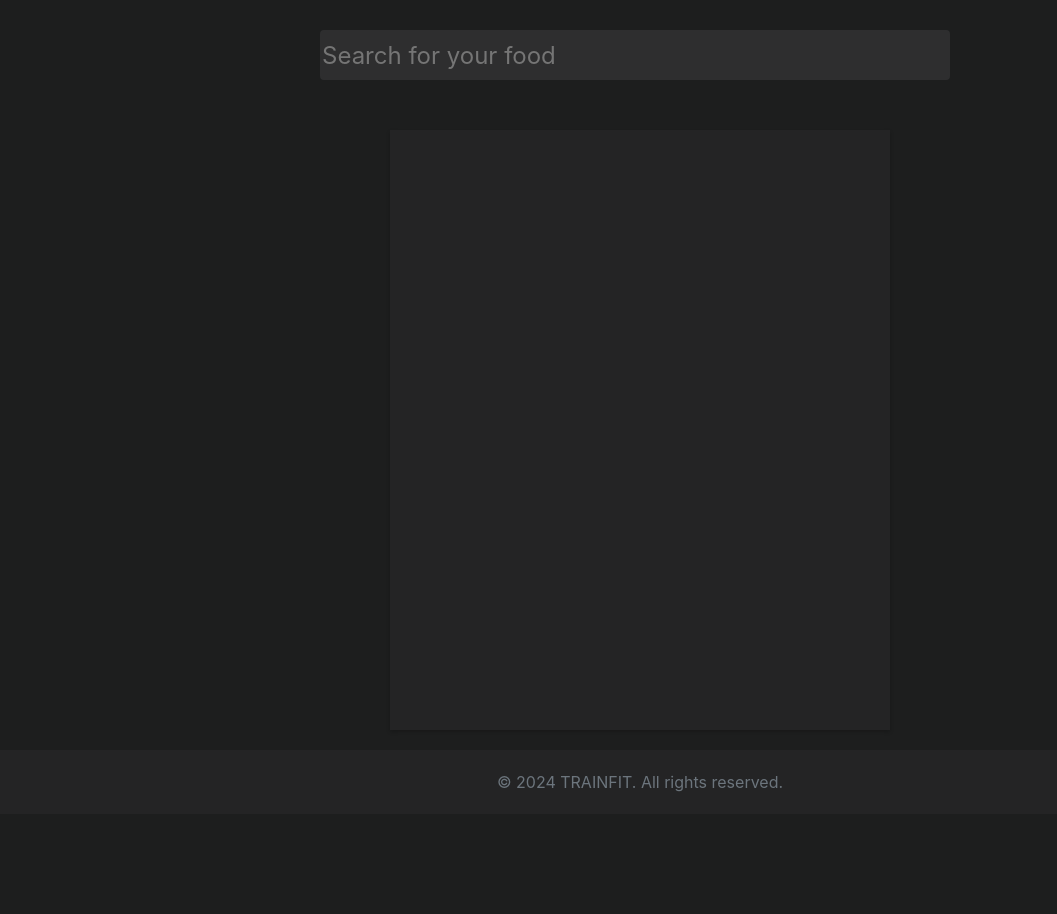
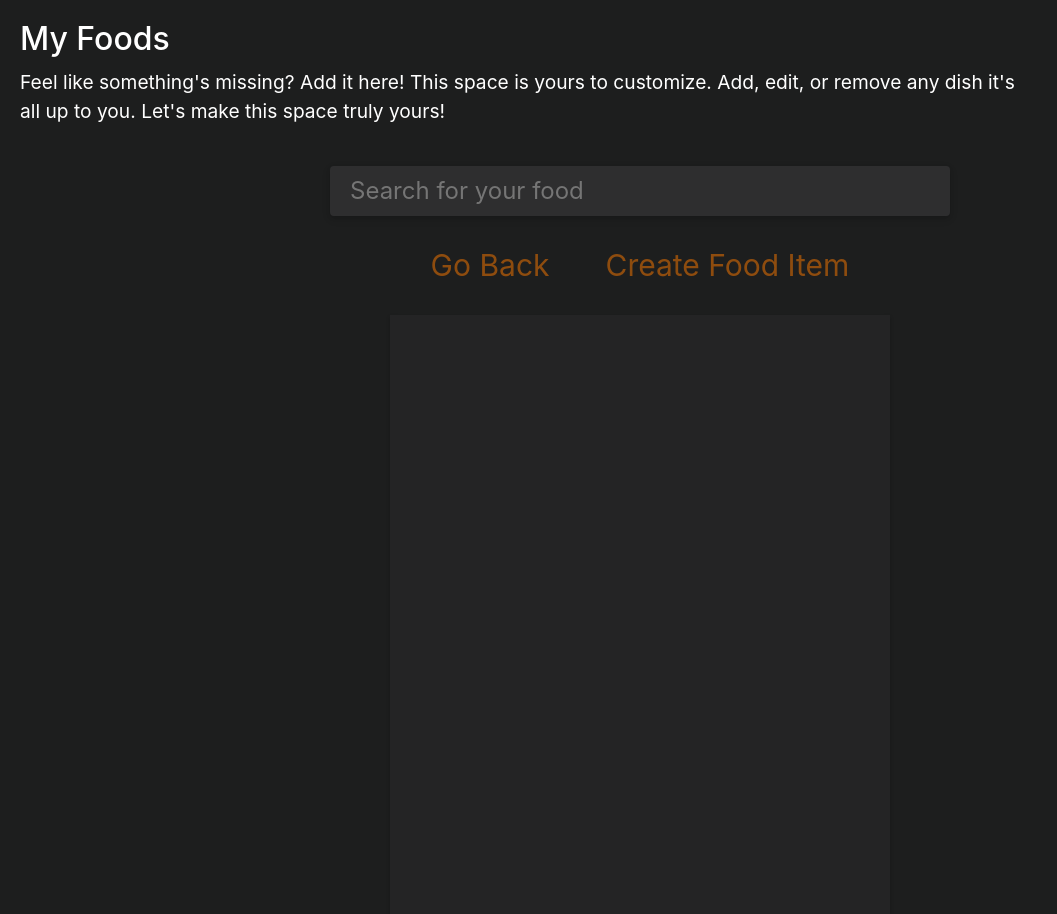
Before and after one commit to Cj-6/TrainFit, a Flask app: page /myFoods in a window 1280 px wide. Shown: the part 58-972 px from the top of the page, without its empty margins (0-1057 px from the left). Before the commit the page ends 850 px from the top, so only its background shows below. Run offline with Flask 3, Linux system fonts and the light colour scheme; some libraries are stand-ins or nearby versions.

Commit message:
adding the page where the user can create a food item with the design concept. fixing page names

```diff
--- a/app.py
+++ b/app.py
@@ -88,9 +88,9 @@ def nutrition():
     return render_template('nutrition.html', active_page='nutrition')
 
 
-@app.get('/addFood')
-def add_food():
-    return render_template('addFood.html', current_page='addFood', active_page='nutrition', results={})
+@app.get('/foodInfo')
+def food_info():
+    return render_template('foodInfo.html', current_page='foodInfo', active_page='nutrition', results={})
 
 @app.post('/nutrition')
 def save_food():
@@ -117,7 +117,7 @@ def signin():
 def add_exercise():
     return render_template('addWorkout.html', active_page='workout')
 
-print('test')
+
 
 @app.get('/search')
 def search():
@@ -131,8 +131,8 @@ def search():
 
     # gets the current page based on the referrer URL
     referrer = request.referrer
-    if 'addFood' in referrer:
-        current_page = 'addFood'
+    if 'foodInfo' in referrer:
+        current_page = 'foodInfo'
     elif 'myFoods' in referrer:
         current_page = 'myFoods'
     else:
@@ -141,6 +141,11 @@ def search():
     return render_template("searchResults.html", results=results, current_page=current_page)
 
 
+
 @app.get('/myFoods')
 def show_my_foods():
     return render_template('myFoods.html')
+
+@app.get('/createFood')
+def create_food():
+    return render_template('createFood.html')
--- a/static/css/styles.css
+++ b/static/css/styles.css
@@ -81,20 +81,23 @@ footer {
 
 
 /* -------------------------workout.html styling ------------------------- */
-.parent-container.addworkout-btn{
-   min-width: 0 !important;
-   min-height: 0 !important;
-   height: 10vh !important;
+.parent-container.addworkout-btn {
+    min-width: 0 !important;
+    min-height: 0 !important;
+    height: 10vh !important;
 }
-.addworkout-btn{
+
+.addworkout-btn {
     width: 41.5vw !important;
 }
-.workout-name{
+
+.workout-name {
     display: flex;
     align-items: center;
     justify-content: center;
     height: 5vh;
 }
+
 .col form div {
     display: flex;
 }
@@ -132,35 +135,34 @@ footer {
     max-width: 60%;
 }
 
-.addInput{
-    background-color:  #575757;
+.addInput {
+    background-color: #575757;
     border: 2px solid rgb(51, 51, 51)
-
 }
 
-.addInput::placeholder{
+.addInput::placeholder {
     color: white;
     font-style: italic;
     opacity: 0.3;
 }
 
-.exercise{
+.exercise {
     width: 10vw;
     height: 3vh;
 }
 
-.workout-submit-button-container{
+.workout-submit-button-container {
     display: flex;
     justify-content: center;
     margin-top: 0;
 }
 
-.addworkout{
+.addworkout {
     margin-top: 5vh !important;
     margin-bottom: 2px !important;
 }
 
-.preview-set{
+.preview-set {
     opacity: 0.2;
 
 }
@@ -172,52 +174,53 @@ footer {
 /* -------------------------workout.html styling ------------------------- */
 
 /* -------------------------------------addWorkout.html styling------------------------------------------------- */
-.exercise-title{
+.exercise-title {
     display: flex;
     flex-direction: row;
     justify-content: space-between;
     align-items: center;
 }
 
-.bi.bi-x-square-fill{
+.bi.bi-x-square-fill {
     font-size: xx-large;
     color: #FF7B00;
     opacity: 50%;
     cursor: pointer;
 }
 
-.bi.bi-x-square-fill:hover{
+.bi.bi-x-square-fill:hover {
     opacity: 100%;
     cursor: pointer;
 }
 
-.addInput.set:last-child{
+.addInput.set:last-child {
     vertical-align: middle;
 
 }
 
-.w-minus{
+.w-minus {
     background-color: #2e2e2f;
     border: none;
 }
 
-.w-plus{
+.w-plus {
     background-color: #2e2e2f;
     border: none;
 }
-.bi-dash-circle-dotted{
+
+.bi-dash-circle-dotted {
     color: #FF7B00;
 }
 
-.bi-plus-circle-dotted{
+.bi-plus-circle-dotted {
     color: #FF7B00;
 }
 
-.preview-set span:last-child{
+.preview-set span:last-child {
     opacity: 1 !important;
 }
 
-.set-container .w-minus{
+.set-container .w-minus {
     display: none;
 }
 
@@ -293,11 +296,10 @@ hr {
 /* -------------------------search-bar-container styling ------------------------- */
 .search-bar-container {
     width: 50%;
-    margin: 20px auto;
+    margin: 10px auto;
     display: flex;
     justify-content: center;
-    margin-top: 30px;
-    margin-bottom: 30px;
+
 
 }
 
@@ -358,14 +360,15 @@ label[for="servings"] {
 
 .search-bar {
     flex-grow: 1;
-    margin-right: 10px;
+    margin: 10px;
+    padding: 20px;
     background-color: #2e2e2f;
     border: none;
     outline: none;
     color: #fff;
     height: 50px;
     font-size: 24px;
-
+    box-shadow: 0 2px 4px 0 rgba(0, 0, 0, 0.1), 0 3px 10px 0 rgba(0, 0, 0, 0.09);
 }
 
 .parent-container {
@@ -474,6 +477,44 @@ label[for="servings"] {
     bottom: 0;
 }
 
+
+
+.page-title {
+    font-size: 2em;
+    margin-bottom: 10px;
+}
+
+.page-description {
+    margin: 0px 20px;
+    font-size: 1.2em;
+    margin-bottom: 20px;
+    width: 1000px;
+}
+
+.button-container {
+    display: flex;
+    justify-content: center;
+
+    gap: 30px;
+}
+
+
+/* Style for the submit button */
+.submit-btn {
+    margin: 0 auto;
+}
+
+/* Style for the inputs */
+input {
+    display: block;
+    width: 100%;
+    margin-bottom: 10px;
+    /* Adjust as needed */
+}
+
+
+
+
 /* --------------------------addFood.html styling ------------------------- */
 
 
--- a/templates/myFoods.html
+++ b/templates/myFoods.html
@@ -1,10 +1,24 @@
 {% extends "_layout.html" %}
 {% block content %}
+
+<div class="text-container">
+    <h1 class="page-title">My Foods</h1>
+    <p class="page-description">
+        Feel like something's missing? Add it here! This space is yours to customize. Add, edit, or remove any dish
+        it's all up to you. Let's make this space truly yours!</p>
+</div>
+
 <div class="search-bar-container">
-
     <input type="text" name="q" class="search-bar" hx-get="/search" hx-trigger="keyup changed delay:50ms"
         hx-target="#results" placeholder="Search for your food">
 </div>
+<div class="button-container">
+
+    <a href="/foodInfo" class="btn go-back-btn">Go Back</a>
+    <form action="/createFood" method="get">
+        <button type="submit" class="btn create-food-btn">Create Food Item</button>
+    </form>
+
+</div>
 <div id="results" class="parent-container"></div>
-</div>
 {% endblock %}
--- a/templates/nutrition.html
+++ b/templates/nutrition.html
@@ -11,7 +11,7 @@
         <h2 class="info-container-title">Breakfast</h2>
         <hr>
         <!-- items will be dynamically added here -->
-        <a href="/addFood" class="btn add-food-btn">Add Food</a>
+        <a href="/foodInfo" class="btn add-food-btn">Add Food</a>
     </div>
 
     <div class="container info-container">
--- a/templates/searchResults.html
+++ b/templates/searchResults.html
@@ -6,7 +6,7 @@
             <div class="food-calories">{{ food_info.calories }} cal</div>
         </div>
     </div>
-    {% if current_page == 'addFood' %}
+    {% if current_page == 'foodInfo' %}
     <button class="btn" type="submit">
         <i class="bi bi-plus-circle-fill"></i>
     </button>
```
Also changed, not shown: templates/createFood.html (added, +22 -0 lines), templates/foodInfo.html (renamed from templates/addFood.html).
